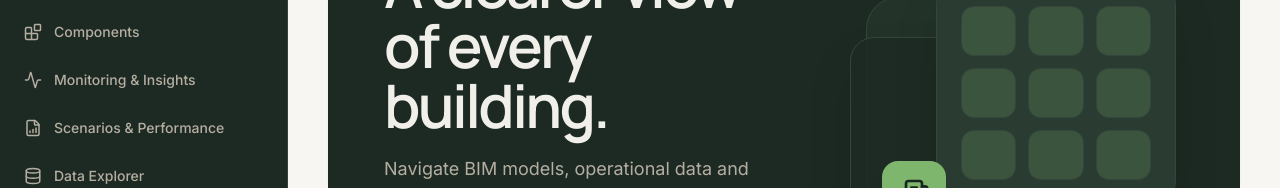
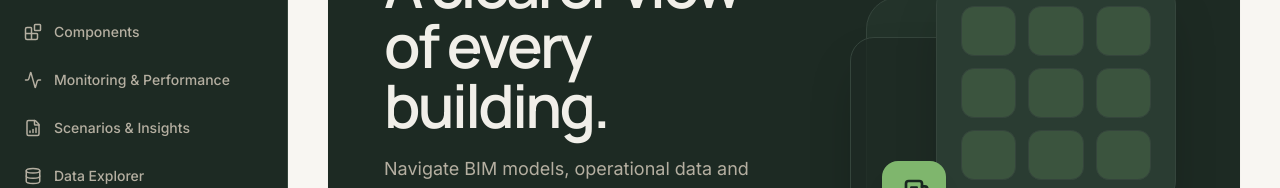
Before and after one commit to epu-ntua/lecolaz-db-core, a React app in the folder frontend/: page / in a window 1280 px wide. Shown: the part 229-417 px from the top of the page. Built offline with nearby package versions, Linux system fonts and the light colour scheme; no server answers; the HTML template or start-up script is replaced by a standard one; what @thatopen/fragments would draw is missing.

Commit message:
Updated consistently: - Monitoring & Insights → Monitoring & Performance - Scenarios & Performance → Scenarios & Insights

```diff
--- a/frontend/src/app/layout/Sidebar.tsx
+++ b/frontend/src/app/layout/Sidebar.tsx
@@ -19,8 +19,8 @@ const primaryNavigation = [
   { title: 'Overview', url: '/overview', icon: LayoutDashboard },
   { title: 'Buildings & Pilots', url: '/buildings', icon: Building2 },
   { title: 'Components', url: '/components', icon: Blocks },
-  { title: 'Monitoring & Insights', url: '/monitoring', icon: Activity },
-  { title: 'Scenarios & Performance', url: '/scenarios', icon: FileBarChart },
+  { title: 'Monitoring & Performance', url: '/monitoring', icon: Activity },
+  { title: 'Scenarios & Insights', url: '/scenarios', icon: FileBarChart },
   { title: 'Data Explorer', url: '/data', icon: Database },
 ];
 
--- a/frontend/src/pages/Monitoring/MonitoringPage.tsx
+++ b/frontend/src/pages/Monitoring/MonitoringPage.tsx
@@ -54,7 +54,7 @@ export default function MonitoringPage() {
     <PageContainer size="wide" className="space-y-8">
       <PageHeader
         eyebrow="Operations"
-        title="Monitoring & Insights"
+        title="Monitoring & Performance"
         description="Register environmental data sources, connect them to buildings and prepare their observations for ingestion."
         actions={<SensorRegistrationDialog onRegistered={load} />}
       />
--- a/frontend/src/pages/Simulations/ScenariosPage.tsx
+++ b/frontend/src/pages/Simulations/ScenariosPage.tsx
@@ -7,7 +7,7 @@ export default function ScenariosPage() {
   return (
     <PageContainer className="space-y-8">
       <PageHeader
-        title="Scenarios & Performance"
+        title="Scenarios & Insights"
         description="Explore building configurations, simulation scenarios and performance assessments."
       />
       <section className="flex min-h-[360px] flex-col items-center justify-center rounded-2xl border border-dashed bg-card/70 px-6 py-14 text-center">
```
